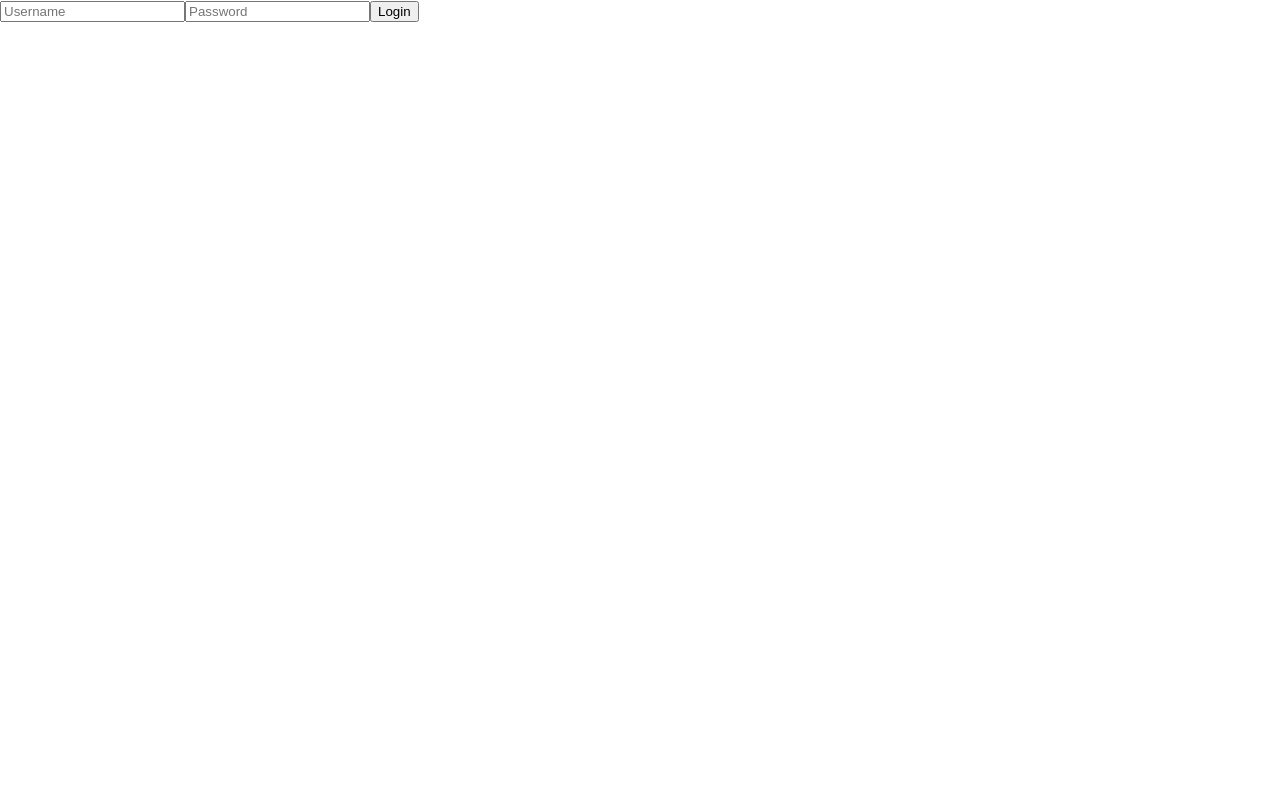
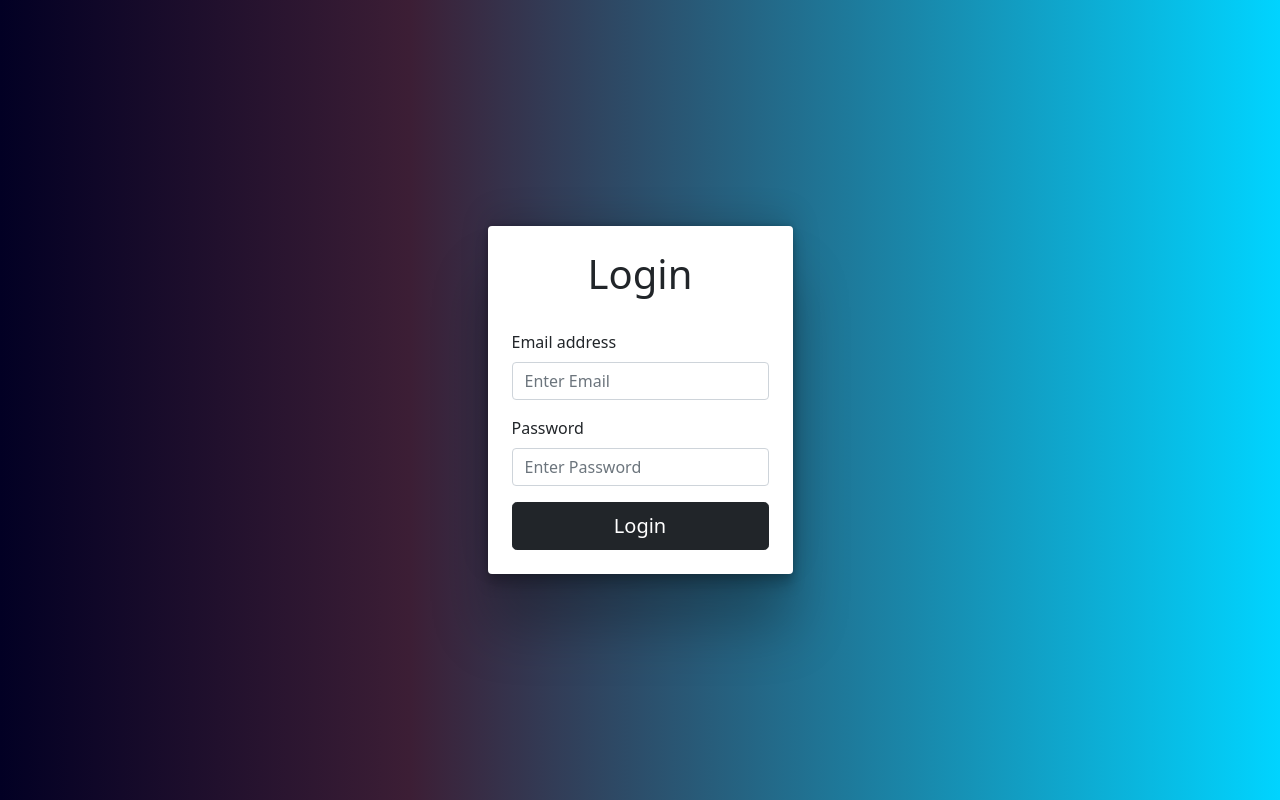
Before and after one commit to Verdilac/ClientdbProduction, a React (Create React App) app: page / in a window 1280 px wide. Built offline with nearby package versions, Linux system fonts and the light colour scheme; no server answers.

Commit message:
Login functionality intergrated with build UI

```diff
--- a/src/Components/Login.js
+++ b/src/Components/Login.js
@@ -2,6 +2,11 @@
 import React, { useState } from "react";
 import { Link, useNavigate } from "react-router-dom";
 import { useUserAuth } from '../Util/UserAuthContext';
+import 'bootstrap/dist/css/bootstrap.min.css'
+import '../App.css'
+import { Button, Form } from 'react-bootstrap'
+import { Alert } from "bootstrap";
+import PopUp from "./PopUp";
 
 export default function Login() {
 
@@ -10,6 +15,7 @@ export default function Login() {
     const [error, setError] = useState("");
     const { logIn, googleSignIn } = useUserAuth();
     const navigate = useNavigate();
+    const [show, setShow] = useState(true);
 
     const handleSubmit = async (e) => {
         e.preventDefault();
@@ -19,21 +25,41 @@ export default function Login() {
           navigate("/home");
         } catch (err) {
           setError(err.message);
+          console.log(err.message)
+
         }
       };
 
 
   return (
-    <div>
+<div >
+
+  <div className='background-overlay d-flex justify-content-center align-items-center'>
+   <Form className='rounded p-4 p-sm-4'>
+                <h1 className='font-weight-bold text-center pb-4'>
+                    Login
+                </h1>
+                <Form.Group className="mb-3" controlId="formEmail">
+                    <Form.Label>Email address</Form.Label>
+                    <Form.Control type="email" placeholder="Enter Email" onChange={(e)=> setEmail(e.target.value)}/>
+                </Form.Group>
+                <Form.Group className="mb-3" controlId="formPassword">
+                    <Form.Label>Password</Form.Label>
+                    <Form.Control type="password" placeholder="Enter Password"  onChange={(e)=> setPassword(e.target.value)}/>
+                </Form.Group>
+                <Button type="submit" className='btn-lg btn-dark btn-span' onClick={handleSubmit}>
+                    Login
+                </Button>
 
 
-        <input type={"text"} placeholder="Username"  onChange={(e)=> setEmail(e.target.value)} ></input>
-        <input type={"password"} placeholder="Password" onChange={(e)=> setPassword(e.target.value)} ></input>
-
-        <button onClick={handleSubmit} >Login </button>
+            </Form>
+       </div>
 
 
 
-    </div>
+
+        </div>
+
+
   )
 }
```
Also changed, not shown: 1 other file (tests, documents, lock files or other folders).
